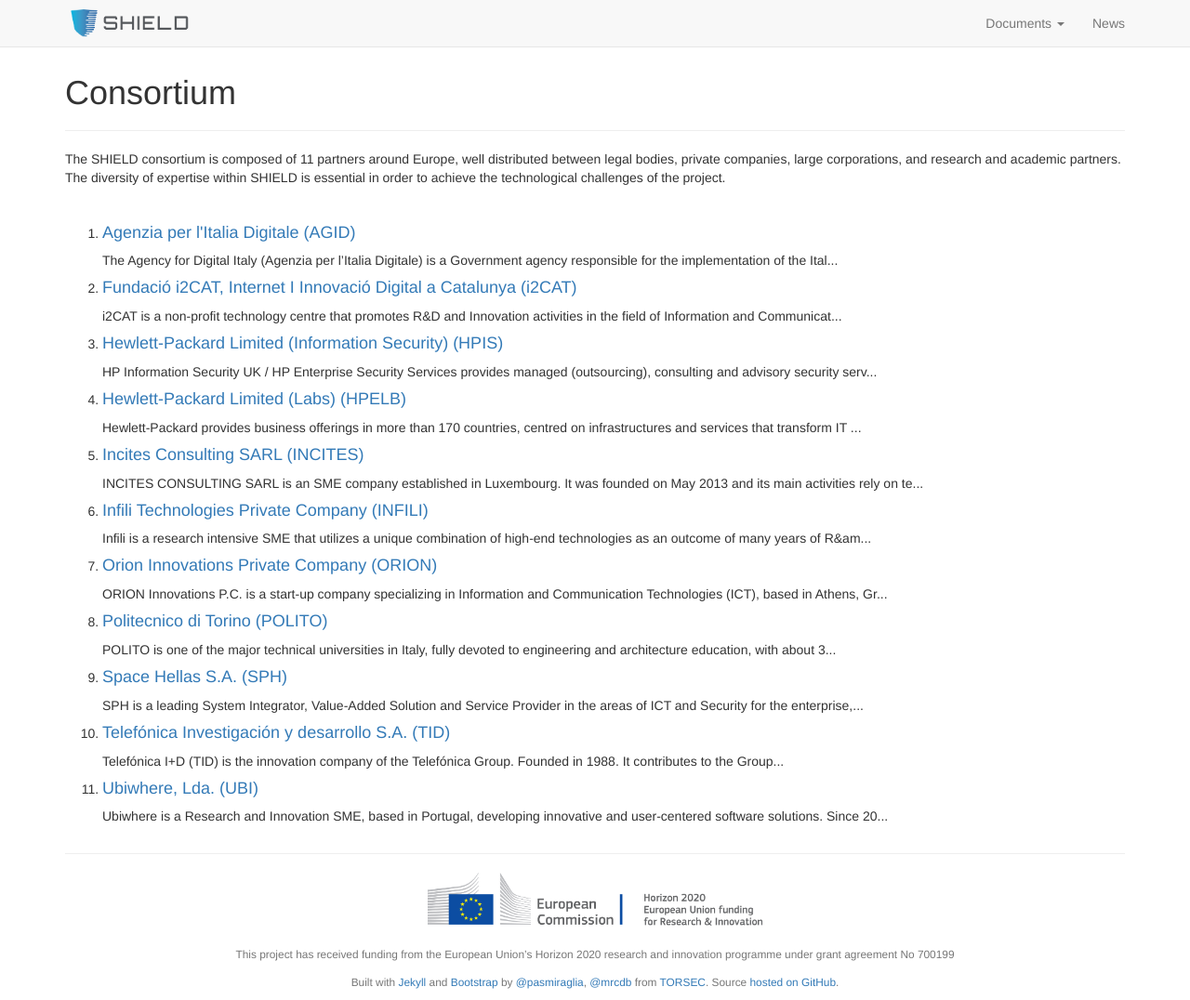
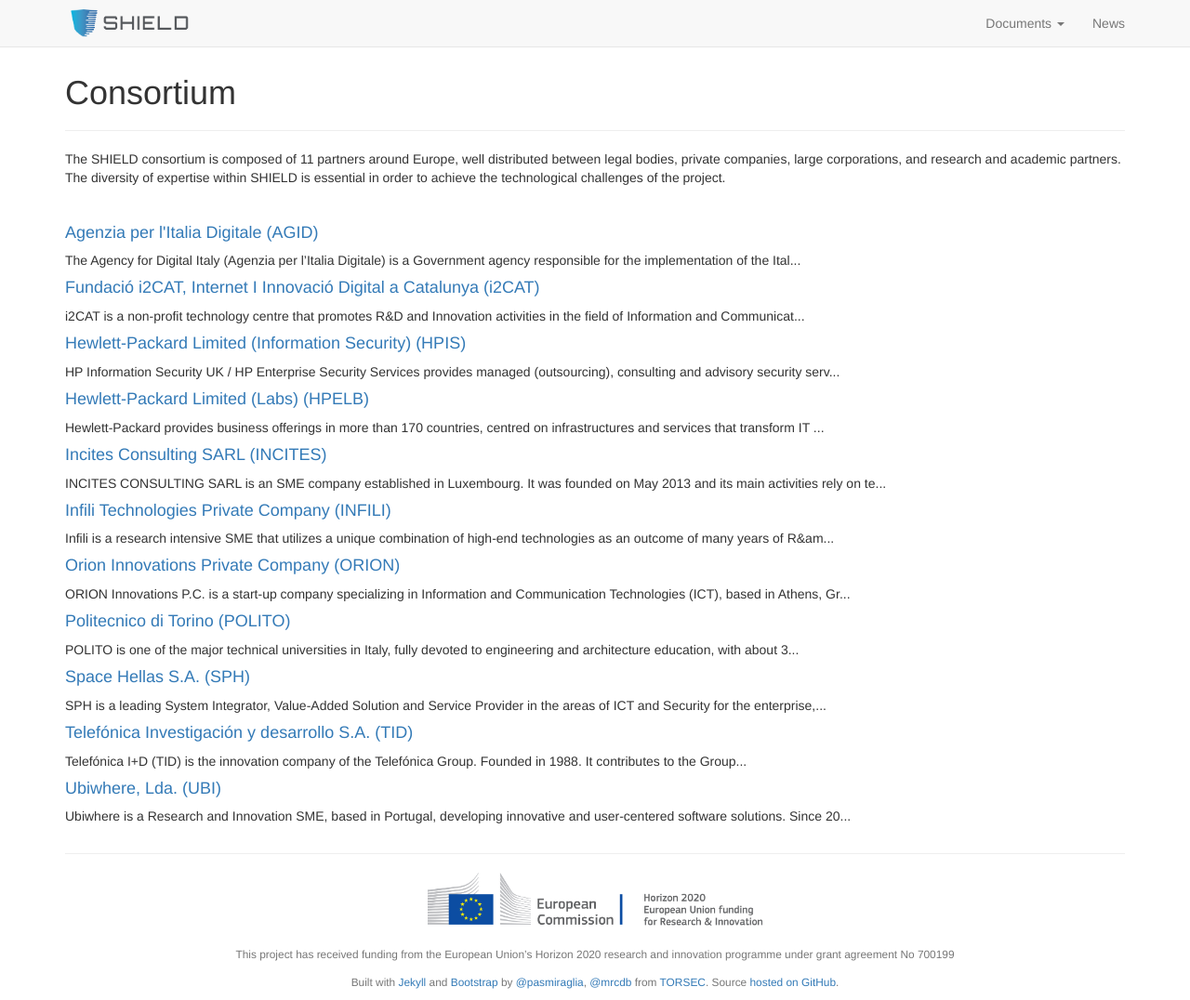
Before and after one commit to torsec/shield-h2020, a Jekyll site: the page built from about/consortium.html, in a window 1280 px wide and 1076 px high. Shown: the whole window at 93% size. Built offline with Jekyll 4.4.1, drawn with Linux system fonts in a browser that asks for light colours.

Commit message:
Updated list style in consortium page

```diff
--- a/about/consortium.html
+++ b/about/consortium.html
@@ -9,7 +9,7 @@
 essential in order to achieve the technological challenges of the project.
 </p>
 <br/>
-<ol>
+<ul class="list-unstyled">
 {% for partner in site.partners %}
 <li>
 <h4>
@@ -20,4 +20,4 @@
 {{ partner.excerpt | truncate:160 }}
 </li>
 {% endfor %}
-</ol>
+</ul>
```
